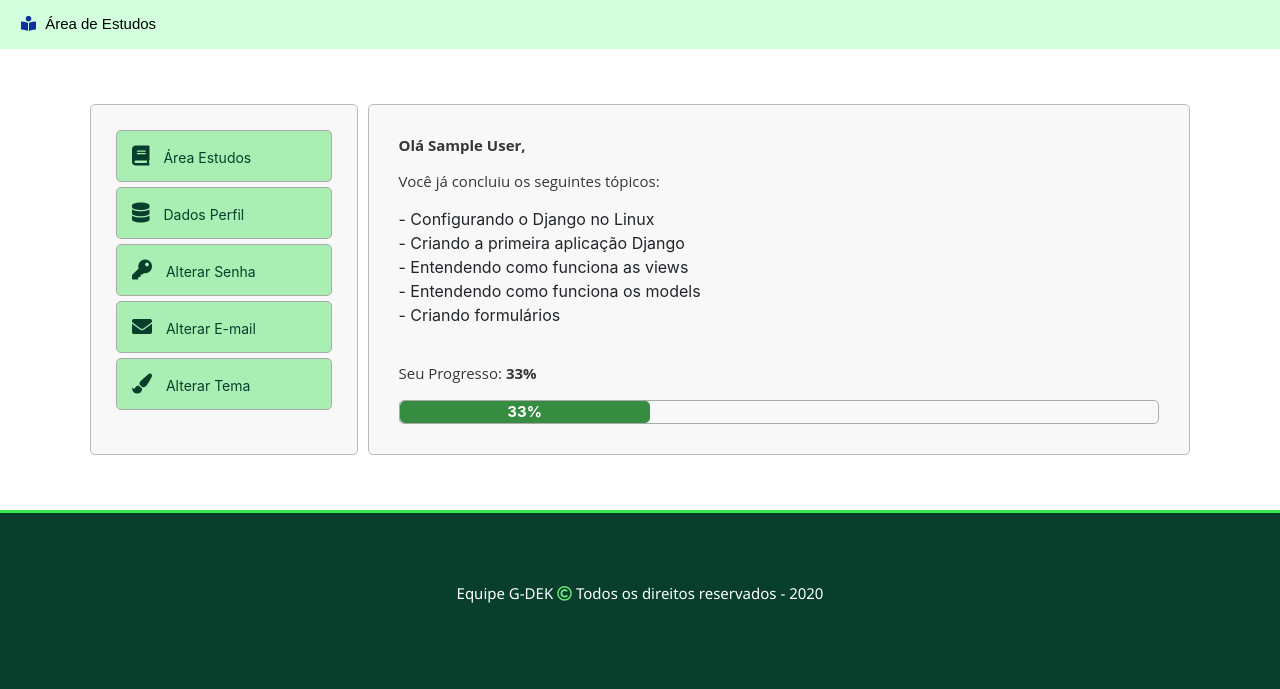
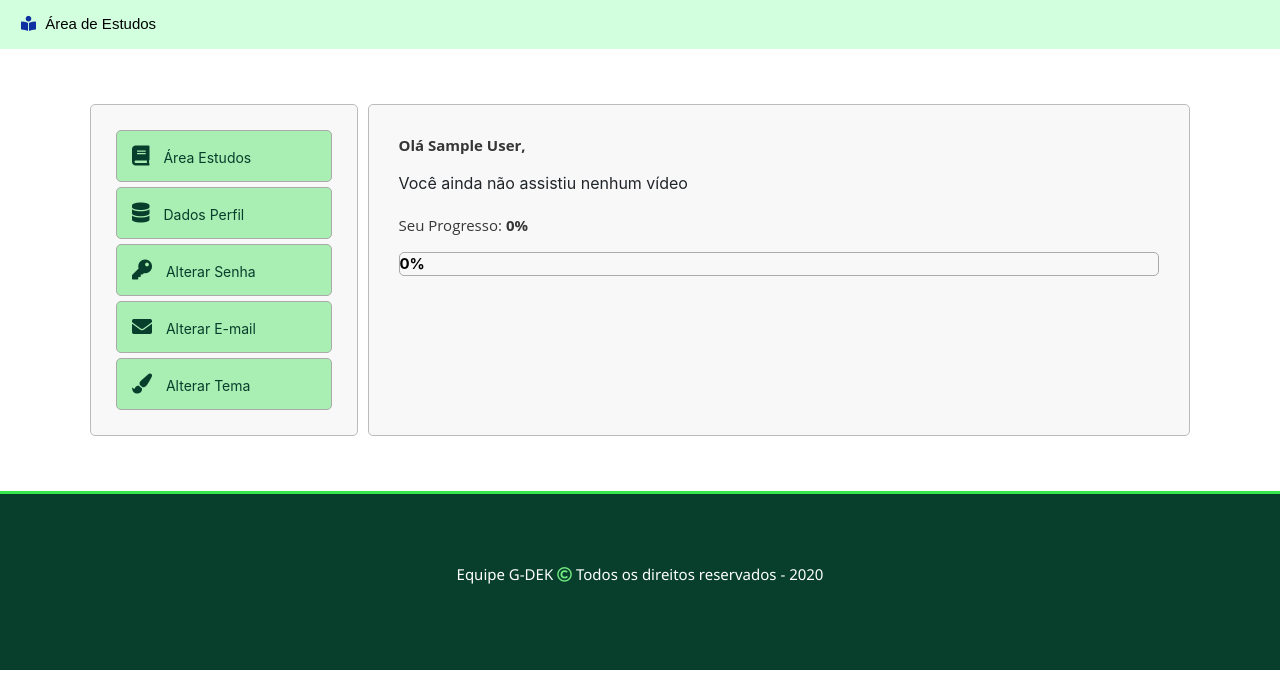
Before and after one commit to diegobachsi/oportaldjango-tcc, a Django app: page /session_gamer/ in a window 1280 px wide. Shown: the part 161-850 px from the top of the page. Run offline with Django 3.2, Linux system fonts and the light colour scheme; a user stored in the database is signed in; tables that the repository leaves empty hold one stand-in row (values such as "Sample post"); parts of the project's set-up code (start-up, migrations or seed data) failed here and were passed over; some libraries are stand-ins or nearby versions.

Commit message:
urls website

```diff
--- a/website/templates/session_gamer.html
+++ b/website/templates/session_gamer.html
@@ -96,9 +96,8 @@
 
     .perc-barra{
         font-size: 15px;
-        color: #fff;
+        color: #000;
         text-align: center;
-        width: 33%;
         background-color: #368d42;
         border-radius: 5px;
     }
@@ -188,7 +187,7 @@
                 <a href="/password_change/#cascata-mobile" id="config"><i class="fas fa-key"></i> Alterar Senha</a>
                 <a href="/email_change/#cascata-mobile" id="config"><i class="fas fa-envelope"></i> Alterar E-mail
                 </a>
-                <a href="#" id="config"><i class="fas fa-paint-brush"></i> Alterar Tema</a>
+                <a href="/alterar_tema/" id="config"><i class="fas fa-paint-brush"></i> Alterar Tema</a>
             </div>
 
             <div class="nav-pc">
@@ -197,7 +196,7 @@
                 <a href="/password_change/" id="config"><i class="fas fa-key"></i> Alterar Senha</a>
                 <a href="/email_change/" id="config"><i class="fas fa-envelope"></i> Alterar E-mail
                 </a>
-                <a href="#" id="config"><i class="fas fa-paint-brush"></i> Alterar Tema</a>
+                <a href="/alterar_tema/" id="config"><i class="fas fa-paint-brush"></i> Alterar Tema</a>
             </div>
 
     	</div><!-- fim painel-2 -->
@@ -205,21 +204,25 @@
     	<div class="painel-1" id="cascata-mobile">
             <div class="box-1">
                 <p><b>Olá {{ user.get_full_name }},</b></p>
-                <p>Você já concluiu os seguintes tópicos:</p>
-                <ul>
-                    <li>- Configurando o Django no Linux</li>
-                    <li>- Criando a primeira aplicação Django</li>
-                    <li>- Entendendo como funciona as views</li>
-                    <li>- Entendendo como funciona os models</li>
-                    <li>- Criando formulários</li>
-                </ul>
+
+                {% if videos %}
+                    <p>Você já assistiu os seguintes vídeos:</p>
+                    {% for video in videos %}
+                        - {{ video }}<br>
+                    {% endfor %}
+                {% else %}
+                    Você ainda não assistiu nenhum vídeo
+                {% endif %}
+
 		    </div><!-- fim box-1 -->
             <div class="box-2">
-                <p>Seu Progresso: <b>33%</b></p>
+                <p>Seu Progresso: <b>{{ progresso }}%</b></p>
                 <div class="barra">
+
                     <div class="perc-barra">
-                        <b>33%</b>
+                        <b>{{ progresso }}%</b>
                     </div>
+
                 </div>
             </div><!-- fim box-1 -->
     	</div><!-- fim painel-1 -->
@@ -230,5 +233,12 @@
 
 	</div><!-- fim container -->
 
+    <script>
+
+        perc_barra = document.querySelector(".perc-barra");
+        perc_barra.style.width = "{{ progresso }}%";
+
+    </script>
+
 
 {% endblock %}
```
Also changed, not shown: website/templates/index.html (+6 -3 lines).
